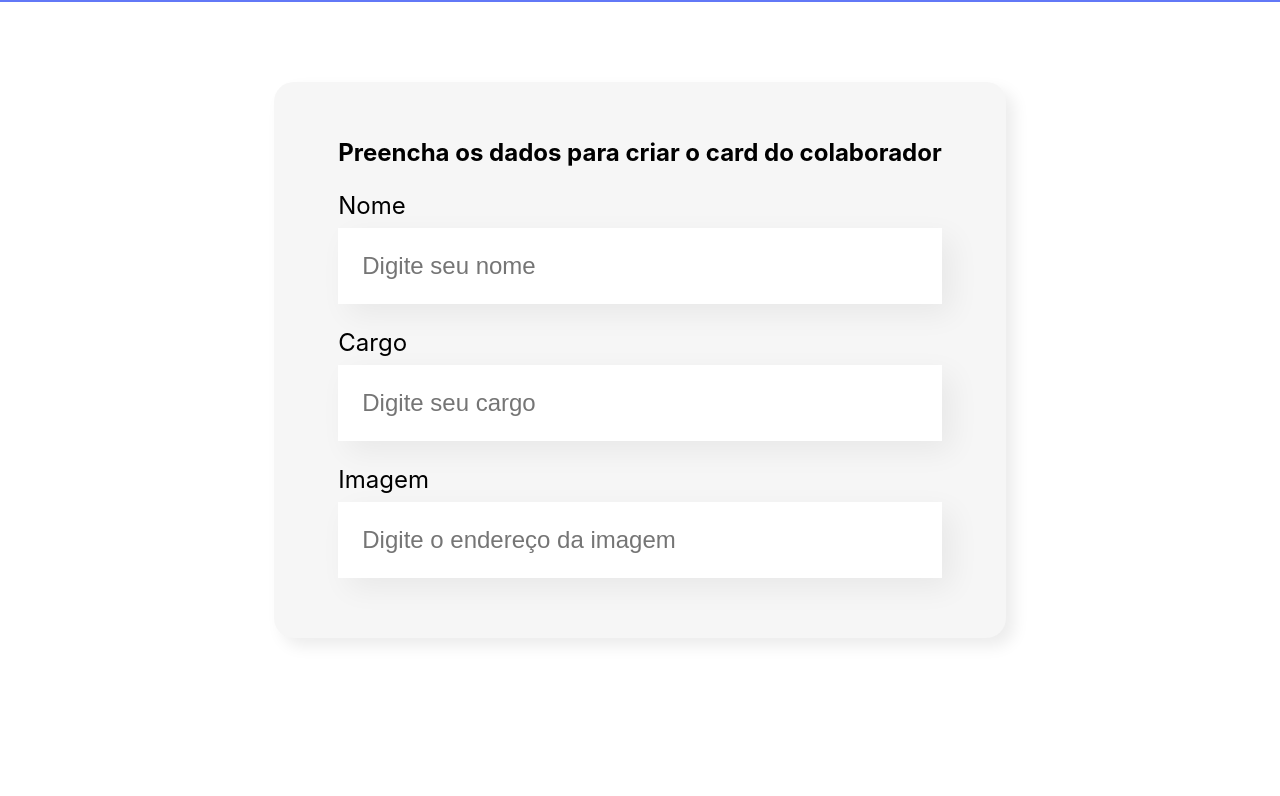
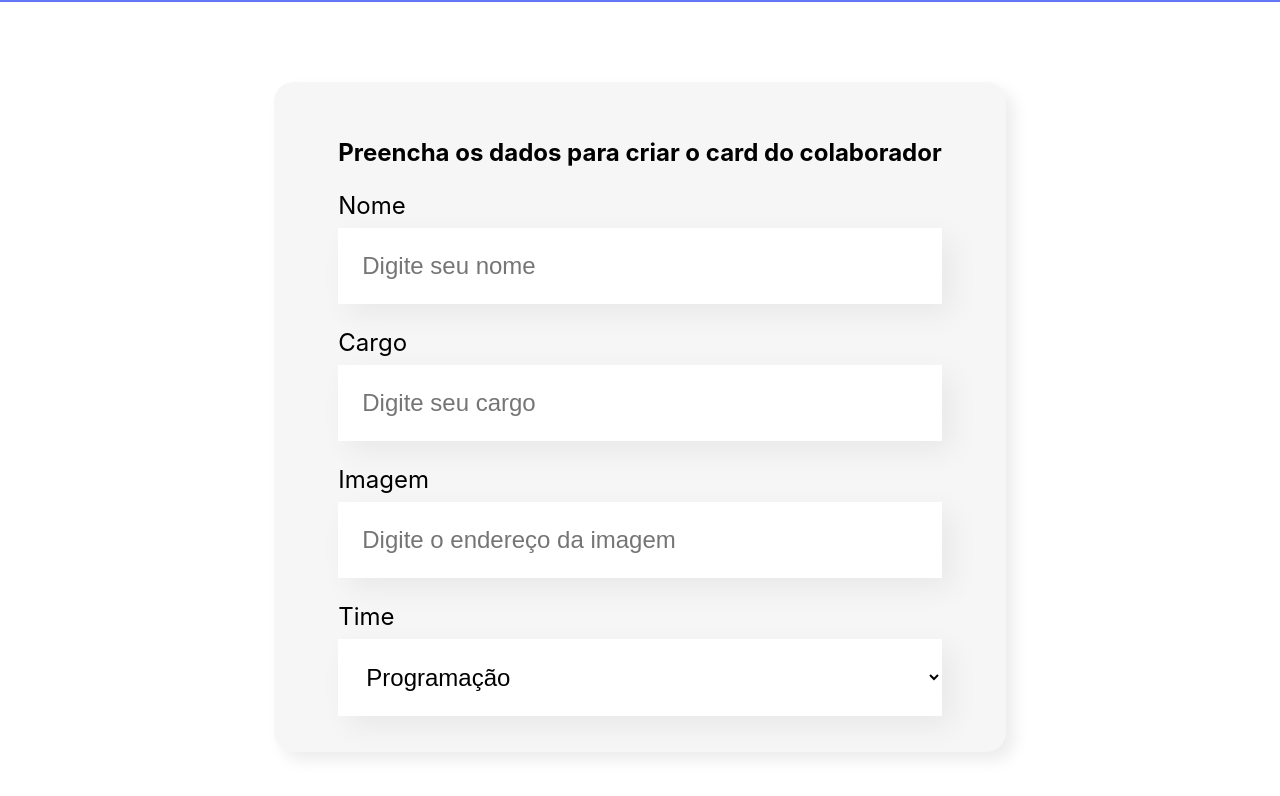
Before and after one commit to ArielSpencer/organo, a React (Create React App) app: page / in a window 1280 px wide. Shown: the part 496-1292 px from the top of the page. Before the commit the page ends 1214 px from the top, so only its background shows below. Built offline with nearby package versions, Linux system fonts and the light colour scheme.

Commit message:
Adicionar lista suspensa de times

```diff
--- a/src/componentes/Formulario/index.js
+++ b/src/componentes/Formulario/index.js
@@ -1,7 +1,13 @@
 import CampoTexto from '../CampoTexto'
+import ListaSuspensa from '../ListaSuspensa'
 import './Formulario.css'
 
 const Formulario = () => {
+
+    const times = [
+        'Programação', 'Front-End', 'Data Science', 'DevOps', 'UX e Design', 'Mobile', 'Inovação e Gestão'
+    ]
+
     return (
         <section className='formulario'>
             <form>
@@ -9,6 +15,7 @@
                 <CampoTexto label="Nome" placeholder="Digite seu nome" />
                 <CampoTexto label="Cargo" placeholder="Digite seu cargo" />
                 <CampoTexto label="Imagem" placeholder="Digite o endereço da imagem" />
+                <ListaSuspensa label="Time" itens={times} />
             </form>
         </section>
     )
--- /dev/null
+++ b/src/componentes/ListaSuspensa/ListaSuspensa.css
@@ -0,0 +1,15 @@
+.lista-suspensa label {
+    display: block;
+    margin-bottom: 8px;
+    font-size: 24px;
+}
+
+.lista-suspensa select {
+    background-color: #FFF;
+    box-shadow: 10px 10px 30px rgba(0, 0, 0, 0.06);
+    width: 100%;
+    border: none;
+    font-size: 24px;
+    padding: 24px;
+    box-sizing: border-box;
+}
--- /dev/null
+++ b/src/componentes/ListaSuspensa/index.js
@@ -0,0 +1,16 @@
+import './ListaSuspensa.css'
+
+const ListaSuspensa = (props) => {
+    console.log(props.itens)
+
+    return (
+        <div className='lista-suspensa'>
+            <label>{props.label}</label>
+            <select>
+                {props.itens.map(item => <option key={item}>{item}</option>)}
+            </select>
+        </div>
+    )
+}
+
+export default ListaSuspensa
```
